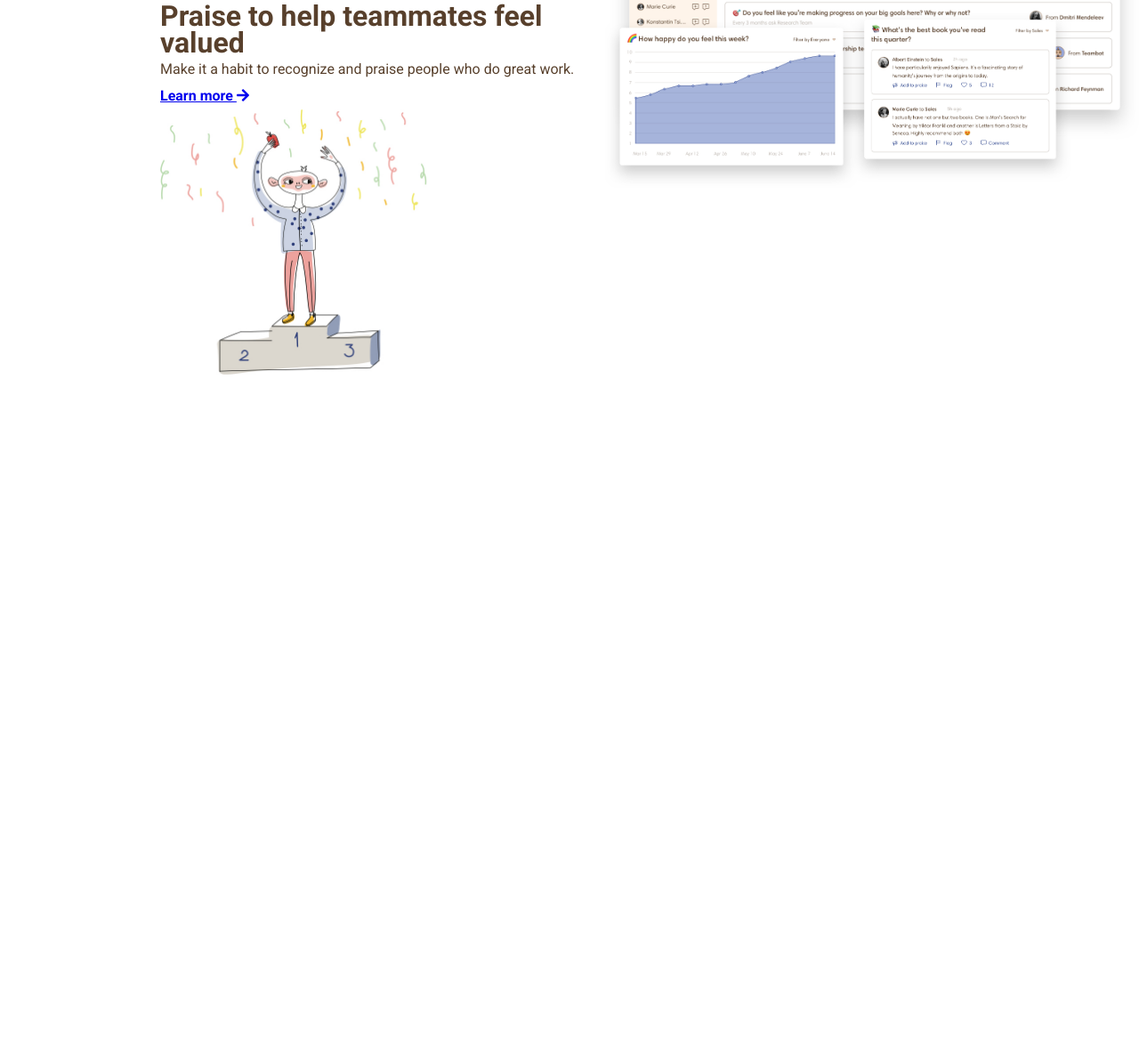
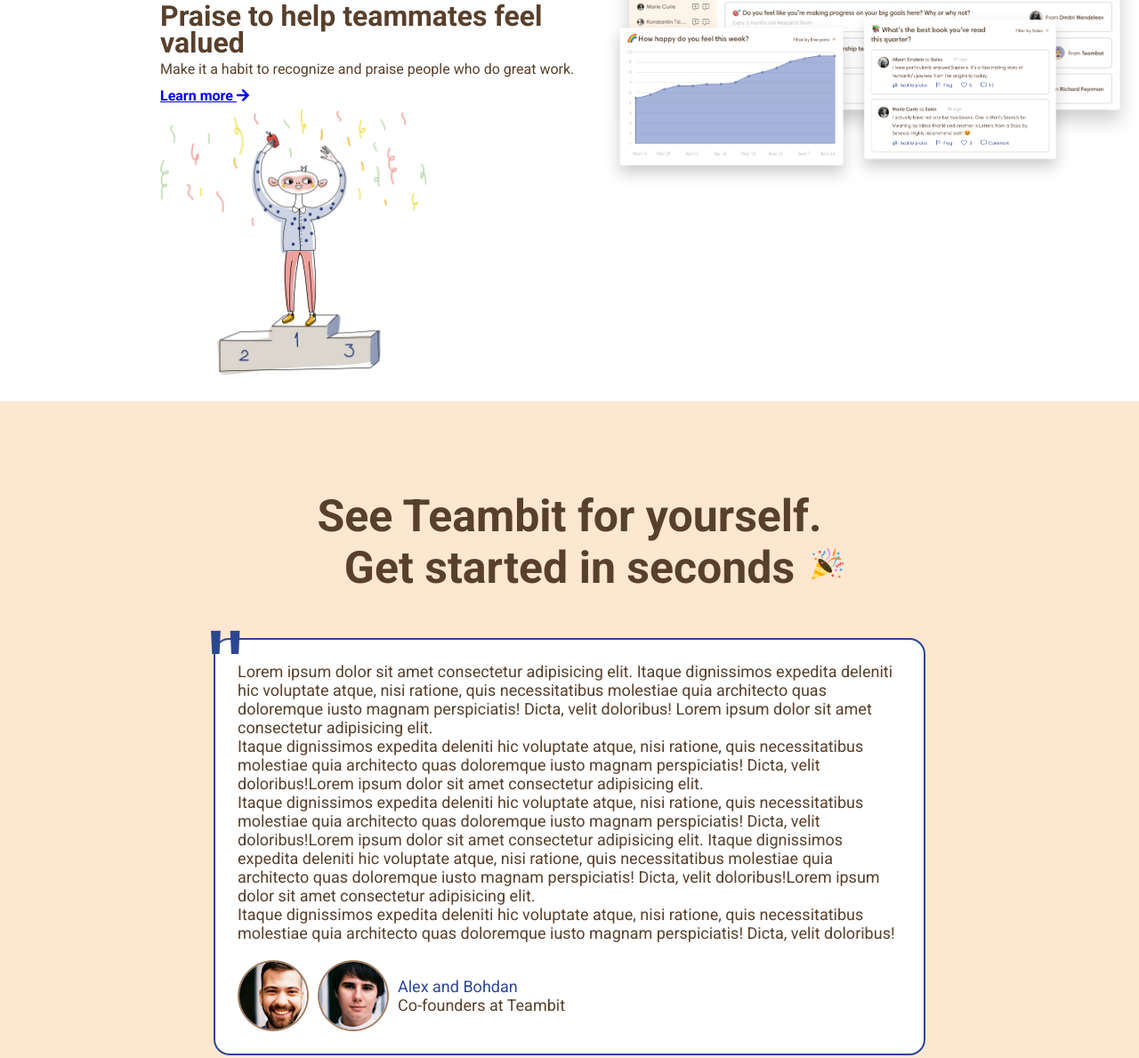
Before and after one commit to tommasovenza/node-sass-teambit, a website: page index.html in a window 1280 px wide. Shown: the part 5093-6282 px from the top of the page at 89% size. Before the commit the page ends 5514 px from the top, so only its background shows below. Drawn offline with Linux system fonts and the light colour scheme.

Commit message:
aggiunta sezione cofounders

```diff
--- a/index.html
+++ b/index.html
@@ -213,6 +213,56 @@
         </div>
     </section>
 
+    <!-- sezione co-founders -->
+
+    <section class="author">
+
+
+        <div class="wrapper">
+            <div class="intro">
+                <h2>See Teambit for yourself. Get started in seconds</h2>
+                <img src="img/happy.svg" alt="emo">
+            </div>
+        </div>
+
+
+        <!-- parte centrale -->
+
+        <div class="testimonial">
+
+            <p>Lorem ipsum dolor sit amet consectetur adipisicing elit. Itaque dignissimos expedita deleniti hic
+                voluptate atque, nisi ratione, quis necessitatibus molestiae quia architecto quas doloremque iusto
+                magnam perspiciatis! Dicta, velit doloribus!
+                Lorem ipsum dolor sit amet consectetur adipisicing elit. <br> Itaque dignissimos expedita deleniti hic
+                voluptate atque, nisi ratione, quis necessitatibus molestiae quia architecto quas doloremque iusto
+                magnam perspiciatis! Dicta, velit doloribus!Lorem ipsum dolor sit amet consectetur adipisicing elit.
+                <br> Itaque dignissimos expedita deleniti hic
+                voluptate atque, nisi ratione, quis necessitatibus molestiae quia architecto quas doloremque iusto
+                magnam perspiciatis! Dicta, velit doloribus!Lorem ipsum dolor sit amet consectetur adipisicing elit.
+                Itaque dignissimos expedita deleniti hic
+                voluptate atque, nisi ratione, quis necessitatibus molestiae quia architecto quas doloremque iusto
+                magnam perspiciatis! Dicta, velit doloribus!Lorem ipsum dolor sit amet consectetur adipisicing elit.
+                <br> Itaque dignissimos expedita deleniti hic
+                voluptate atque, nisi ratione, quis necessitatibus molestiae quia architecto quas doloremque iusto
+                magnam perspiciatis! Dicta, velit doloribus!</p>
+
+            <div class="info-container">
+
+                <img src="img/alex.png" alt="immagine-co-founder">
+                <img src="img/bohdan.png" alt="immagine-co-founder">
+
+                <div class="text-georgia">
+                    <span>"</span>
+                </div>
+
+                <div class="info">
+                    <p>Alex and Bohdan</p>
+                    <p>Co-founders at Teambit</p>
+                </div>
+            </div>
+        </div>
+
+    </section>
 
 </body>
 
--- a/src/scss/partials/main.scss
+++ b/src/scss/partials/main.scss
@@ -268,3 +268,80 @@
         }
     }
 }
+
+// sezione cofounders
+
+.author {
+    background-color: #fee7d1;
+    margin: 30px 0;
+    padding: 50px 0 500px 0;
+    color: $primary_color;
+    font-weight: normal;
+    font-size: 18px;
+
+    .wrapper {
+
+        width: 600px;
+        margin: 0 auto;
+        position: relative;
+
+        .intro {
+            text-align: center;
+            padding: 50px 0;
+            h2 {
+                font-size: 50px;
+            }
+
+            img {
+                position: absolute;
+                right: -8px;
+                bottom: 65px;
+            }
+        }
+    }
+
+    .testimonial {
+        width: 800px;
+        margin: 0 auto;
+        background-color: #fff;
+        border: 2px solid $secondary_color;
+        border-radius: 18px;
+        padding: 25px;
+        position: relative;
+
+        .text-georgia {
+            position: absolute;
+            top: -38px;
+            left: -10px;
+
+            span {
+                font-family: 'Arial', serif;
+                font-size: 120px;
+                color: $secondary_color;
+            }
+        }
+
+        .info-container {
+            display: flex;
+            align-items: center;
+
+            img {
+                margin-right: 10px;
+            }
+            .info {
+                margin-top: 20px;
+
+                :first-child {
+                    color: $secondary_color;
+                }
+
+
+            }
+        }
+
+        img {
+            margin-top: 20px;
+        }
+    }
+
+}
```
Also changed, not shown: dist/app.css.
